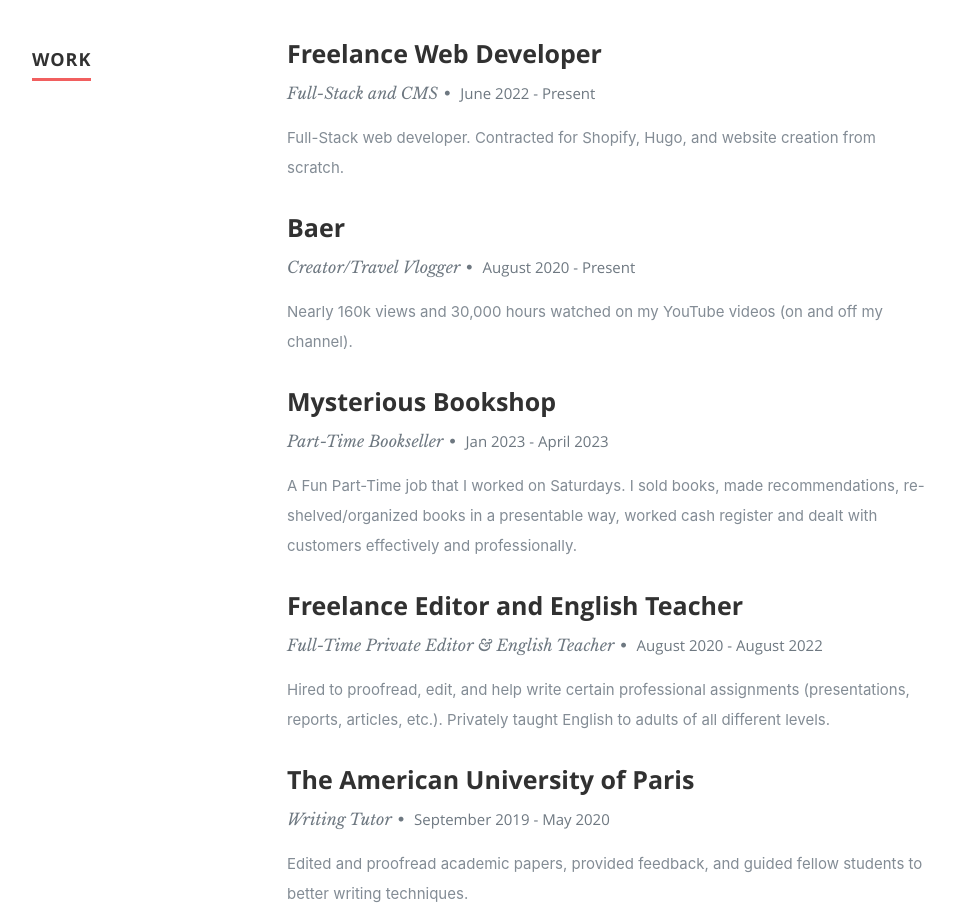
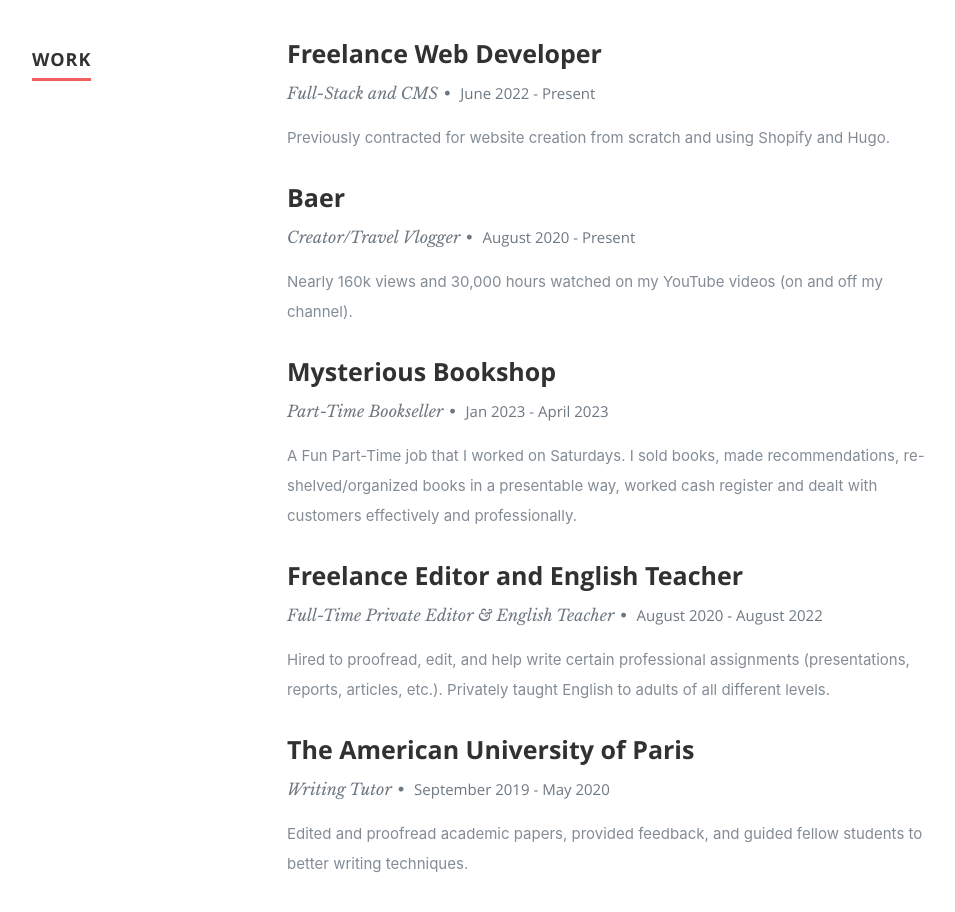
Before and after one commit to blanfried/BaerLanfriedResume, a React (Create React App) app: page / in a window 1280 px wide. Shown: the part 2160-3072 px from the top of the page, without its empty margins (118-1073 px from the left). Built offline with nearby package versions, Linux system fonts and the light colour scheme.

Commit message:
Updated Resume

```diff
--- a/src/resumeData.js
+++ b/src/resumeData.js
@@ -64,7 +64,7 @@ let resumeData = {
       "specialization":"Full-Stack and CMS",
       "MonthOfLeaving":"June 2022 -",
       "YearOfLeaving":"Present",
-      "Achievements":"Full-Stack web developer. Contracted for Shopify, Hugo, and website creation from scratch."
+      "Achievements":"Previously contracted for website creation from scratch and using Shopify and Hugo."
     },
     {
       "CompanyName":"Baer",
```
